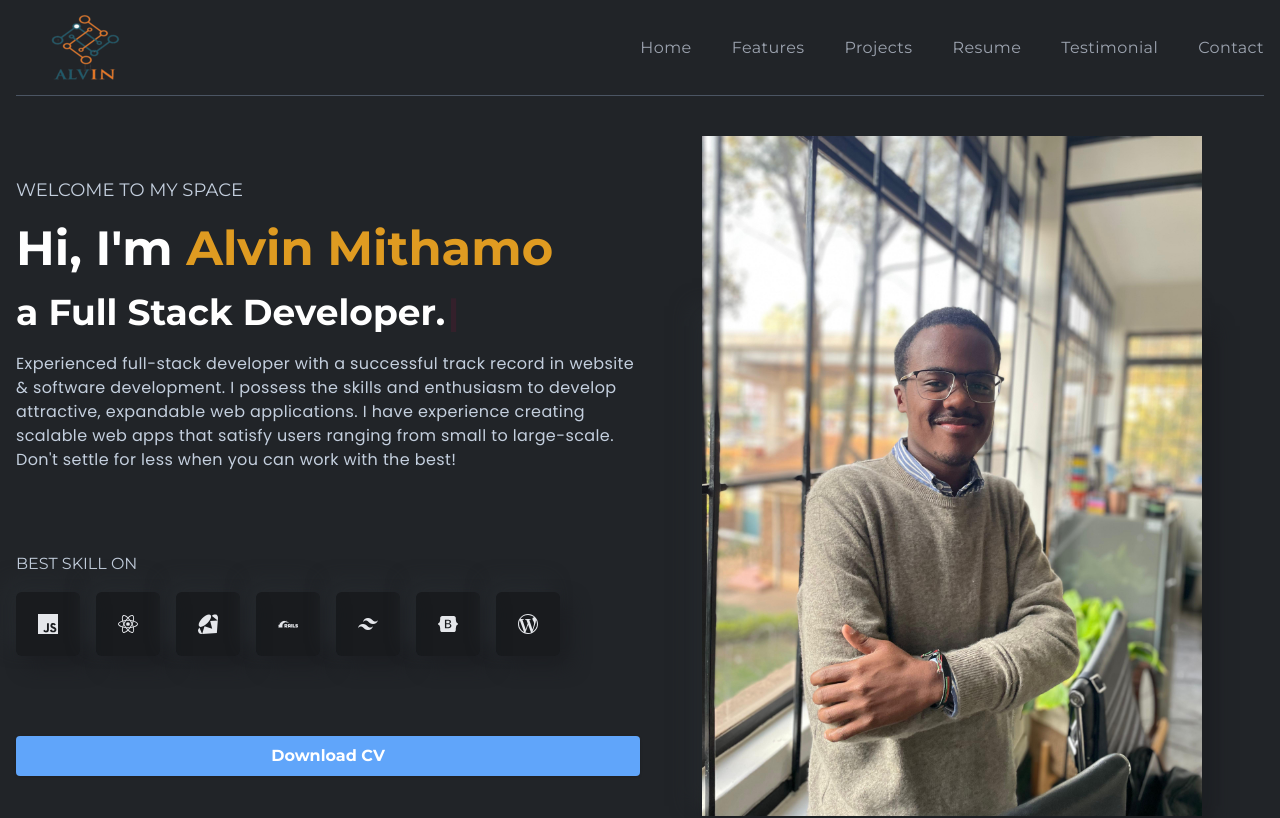
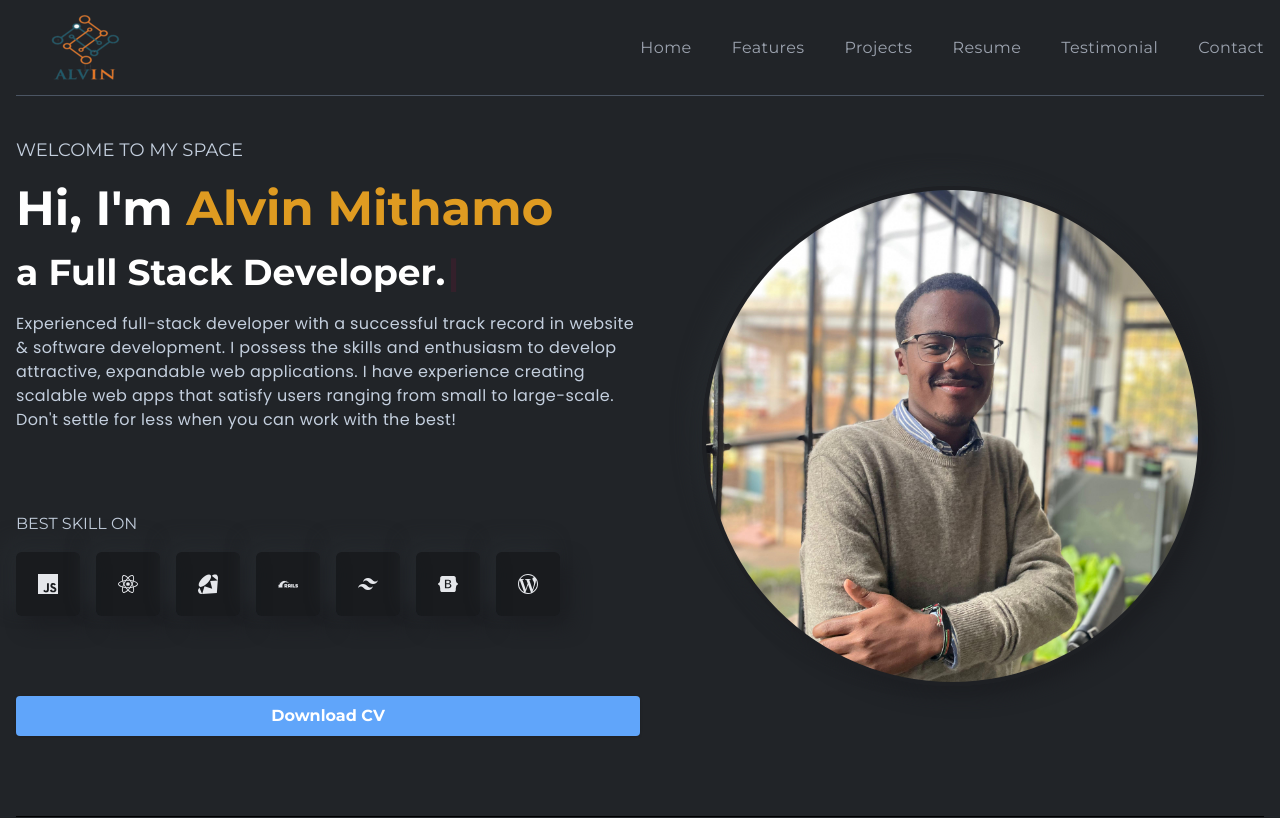
Before and after one commit to alvinmithamo/portifolio-revamp, a React (Create React App) app: page / in a window 1280 px wide. Shown: the top 818 px of the page. Built offline with nearby package versions, Linux system fonts and the light colour scheme.

Commit message:
changed profile photo position

```diff
--- a/src/components/banner/RightBanner.js
+++ b/src/components/banner/RightBanner.js
@@ -5,11 +5,12 @@
   return (
     <div className="w-500 lgl:w-1/2 flex justify-center items-center relative">
       <img
-        className="w-[50px] h-[50px] lgl:w-[500px] lgl:h-[680px] z-10"
+        className="w-[50px] h-[50px] sm:w-[300px] sm:h-[300px] lgl:w-[500px] lgl:h-[500px] z-10 rounded-full object-cover border-4 border-[#1e2024]"
        src={profile1}
         alt=""
       />
-      <div className="absolute bottom-0 w-[350px] h-[300px] lgl:w-[500px] lgl:h-[500px] bg-gradient-to-r from-[#1e2024] to-[#202327] shadow-shadowOne flex justify-center items-center"></div>
+      <div className="absolute bottom-0 w-[350px] h-[300px] lgl:w-[500px] lgl:h-[500px]
+       bg-gradient-to-r from-[#1e2024] to-[#202327] shadow-shadowOne flex justify-center items-center rounded-full"></div>
     </div>
   );
 }
```
